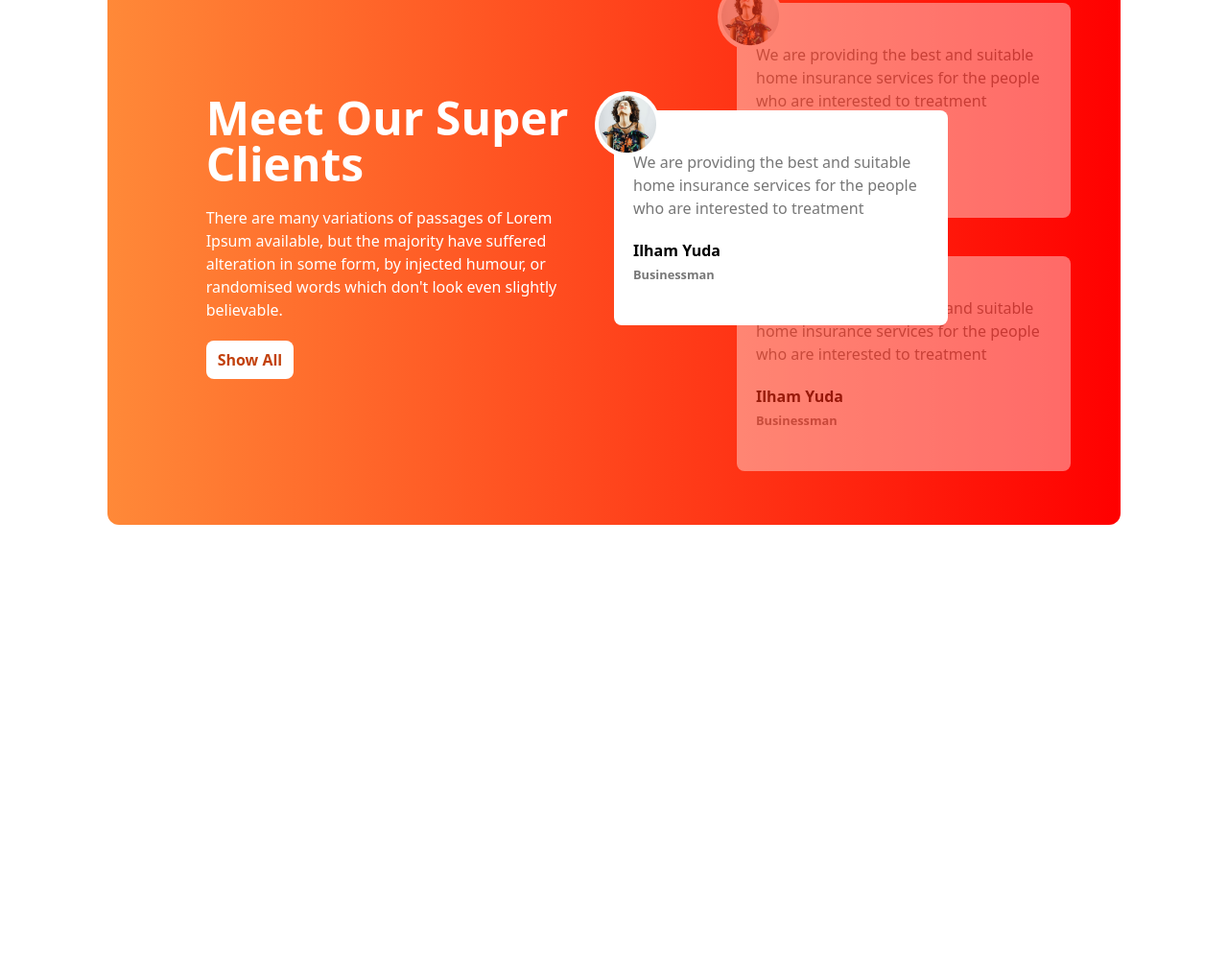
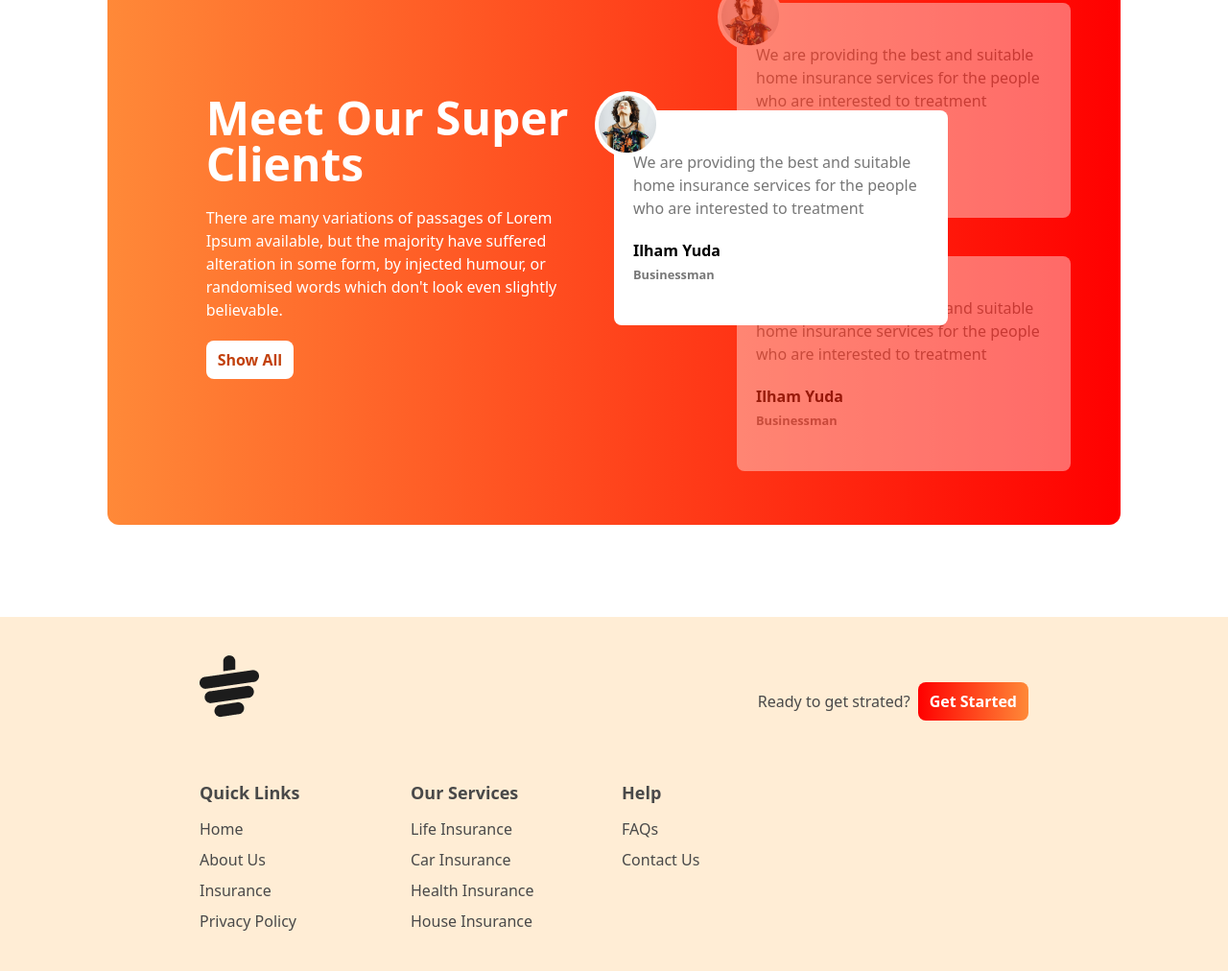
Before and after one commit to Ramkantodey/tea-house, a plain HTML site: page index.html in a window 1280 px wide. Shown: the part 1897-2909 px from the top of the page at 96% size. Before the commit the page ends 2540 px from the top, so only its background shows below. Drawn offline with nearby package versions, Linux system fonts and the light colour scheme.

Commit message:
footer section done

```diff
--- a/index.html
+++ b/index.html
@@ -200,6 +200,80 @@
 
             </div>
            </section>
+
+           <!-- News Section Home Work -->
+
      </main>
+
+                <!-- Footer Section -->
+                <footer class="bg-orange-100 text-[#494949] py-10 px-4 md:px-16">
+                  <div class="w-9/12 mx-auto">
+                    <!-- Logo -->
+                     <div class="mb-8 flex justify-between">
+                      <img class="mb-8" src="./images/cup.png" alt="">
+                      <div class="flex items-center gap-2">
+                        <h4>Ready to get strated?</h4>
+                        <button class="bg-gradient-to-r from-[#FF0000] to-[#FF8938] rounded-lg px-3 py-2 text-white font-bold">Get Started</button>
+                      </div>
+                     </div>
+
+                     <!-- Links -->
+                      <div class="grid grid-cols-1 md:grid-cols-2 lg:grid-cols-4 gap-4">
+                        <!-- First Column -->
+                         <div>
+                          <h3 class="font-semibold text-lg mb-3">Quick Links</h3>
+                          <ul class="space-y-2">
+                            <li>
+                              <a class="hover:text-orange-600" href="#">Home</a>
+                            </li>
+                            <li>
+                              <a class="hover:text-orange-600" href="#">About Us</a>
+                            </li>
+                            <li>
+                              <a class="hover:text-orange-600" href="#">Insurance</a>
+                            </li>
+                            <li>
+                              <a class="hover:text-orange-600" href="#">Privacy Policy</a>
+                            </li>
+                          </ul>
+                         </div>
+
+                          <!-- Second Column -->
+                          <div>
+                            <h3 class="font-semibold text-lg mb-3">Our Services</h3>
+                            <ul class="space-y-2">
+                              <li>
+                                <a class="hover:text-orange-600" href="#">Life Insurance</a>
+                              </li>
+                              <li>
+                                <a class="hover:text-orange-600" href="#">Car Insurance</a>
+                              </li>
+                              <li>
+                                <a class="hover:text-orange-600" href="#">Health Insurance</a>
+                              </li>
+                              <li>
+                                <a class="hover:text-orange-600" href="#">House Insurance</a>
+                              </li>
+                            </ul>
+                           </div>
+
+                            <!-- third Column -->
+                         <div>
+                          <h3 class="font-semibold text-lg mb-3">Help</h3>
+                          <ul class="space-y-2">
+                            <li>
+                              <a class="hover:text-orange-600" href="#">FAQs</a>
+                            </li>
+                            <li>
+                              <a class="hover:text-orange-600" href="#">Contact Us</a>
+                            </li>
+                          </ul>
+                         </div>
+
+                         <!-- Forth column -->
+
+                      </div>
+                  </div>
+              </footer>
 </body>
 </html>
```
